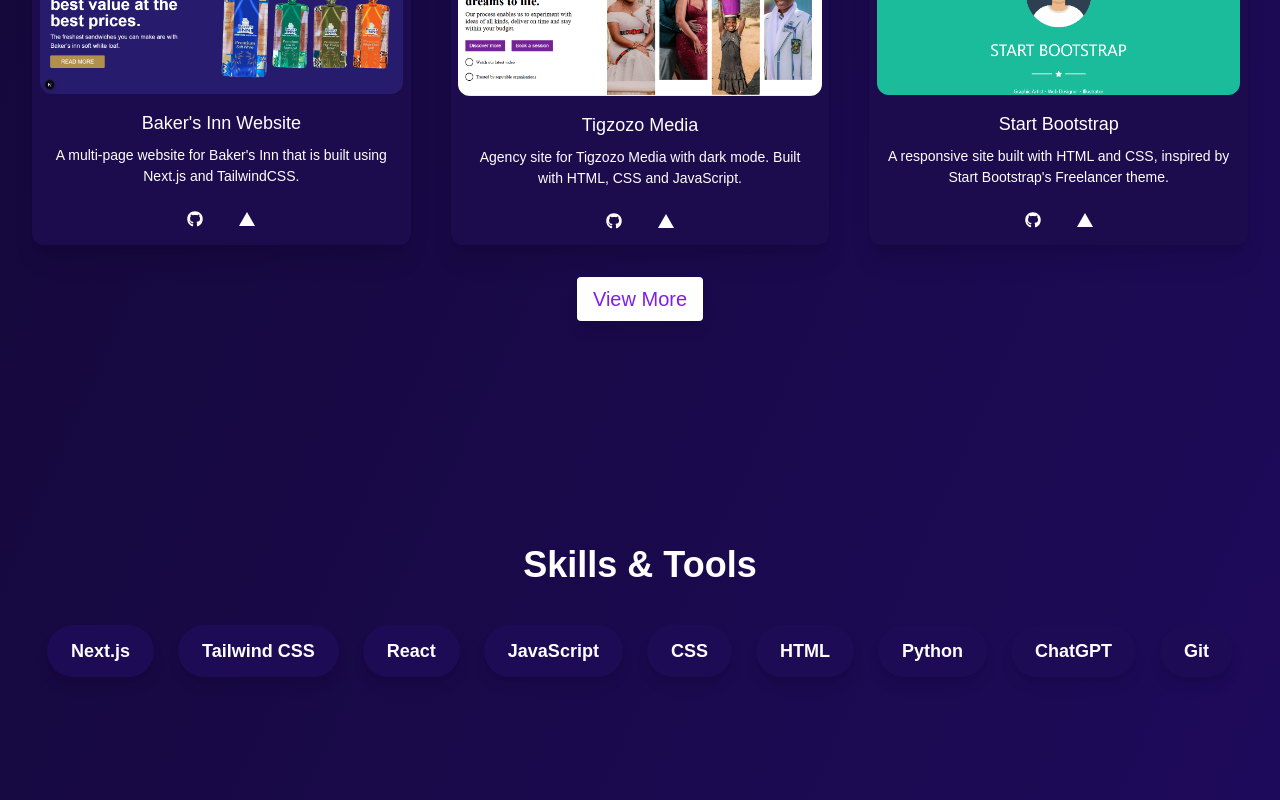
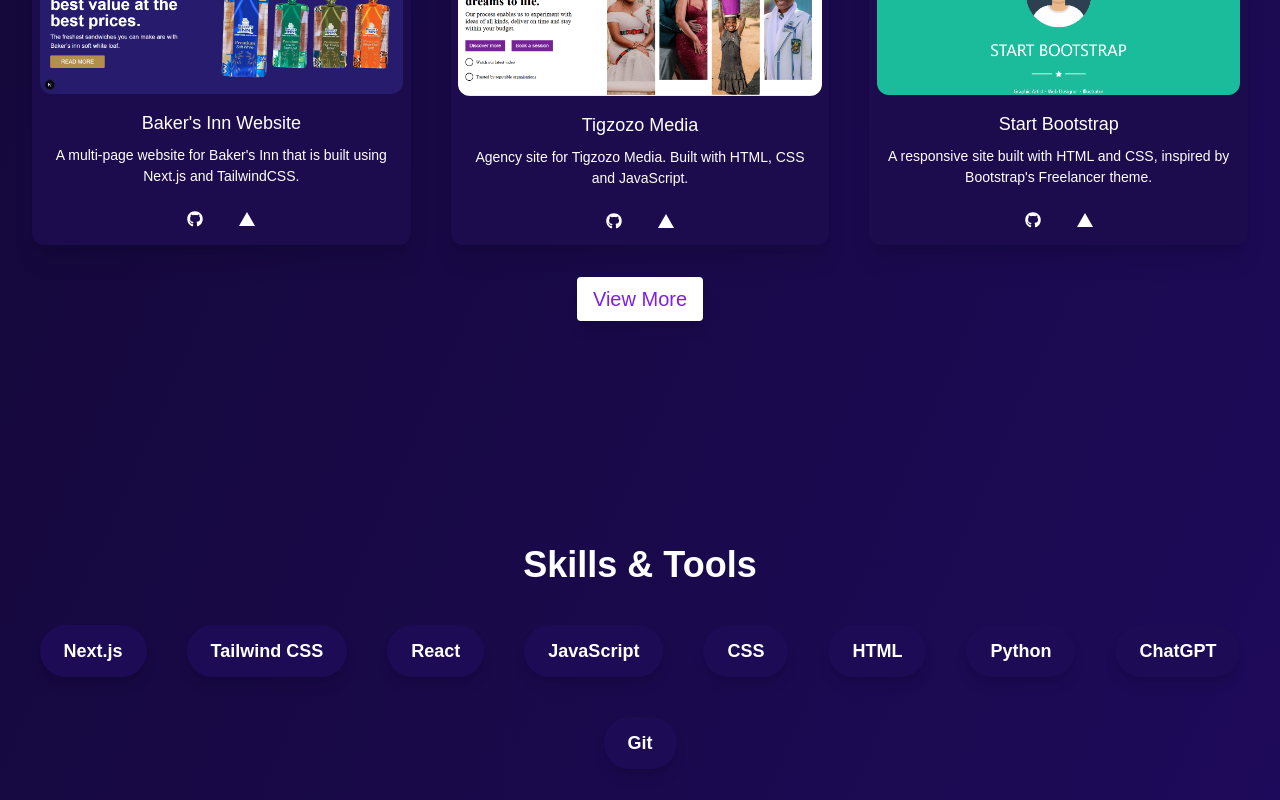
Before and after one commit to nyaa123987/nyasha-front-end, a Next.js app: page / in a window 1280 px wide. Shown: the part 1720-2520 px from the top of the page. Built offline with nearby package versions, Linux system fonts and the light colour scheme.

Commit message:
Initial commit

```diff
--- a/src/components/Projects.tsx
+++ b/src/components/Projects.tsx
@@ -14,8 +14,8 @@
 export default function Projects() {
   const projectsData: Project[] = [
       { title: 'Baker\'s Inn Website', descr: 'A multi-page website for Baker\'s Inn that is built using Next.js and TailwindCSS.', github: 'https://github.com/nyaa123987/Bakers-Inn', vercel: 'https://bakers-inn-git-main-nyashas-projects-0049bd2f.vercel.app', img: '/images/bakers-inn.png' },
-      { title: 'Tigzozo Media', descr: 'Agency site for Tigzozo Media with dark mode. Built with HTML, CSS and JavaScript.', github: 'https://github.com/nyaa123987/tigzozo-media', vercel: 'https://nyaa123987.github.io/tigzozo-media/', img: '/images/tigzozo.png' },
-      { title: 'Start Bootstrap', descr: 'A responsive site built with HTML and CSS, inspired by Start Bootstrap\'s Freelancer theme.', github: 'https://github.com/nyaa123987/StartBootstrap', vercel: 'https://nyaa123987.github.io/StartBootstrap/', img: '/images/start-bootstrap.png' },
+      { title: 'Tigzozo Media', descr: 'Agency site for Tigzozo Media. Built with HTML, CSS and JavaScript.', github: 'https://github.com/nyaa123987/tigzozo-media', vercel: 'https://nyaa123987.github.io/tigzozo-media/', img: '/images/tigzozo.png' },
+      { title: 'Start Bootstrap', descr: 'A responsive site built with HTML and CSS, inspired by Bootstrap\'s Freelancer theme.', github: 'https://github.com/nyaa123987/StartBootstrap', vercel: 'https://nyaa123987.github.io/StartBootstrap/', img: '/images/start-bootstrap.png' },
   ];
 
   return (
--- a/src/components/Skills.tsx
+++ b/src/components/Skills.tsx
@@ -6,7 +6,7 @@
   return (
     <section className="max-w-7xl mx-auto px-8 py-16 md:py-40">
       <H2>Skills & Tools</H2>
-      <div className="flex flex-wrap justify-center gap-2 md:gap-6">
+      <div className="flex flex-wrap justify-center gap-4 md:gap-10">
         {skills.map((skill) => (
           <div
             key={skill}
```
